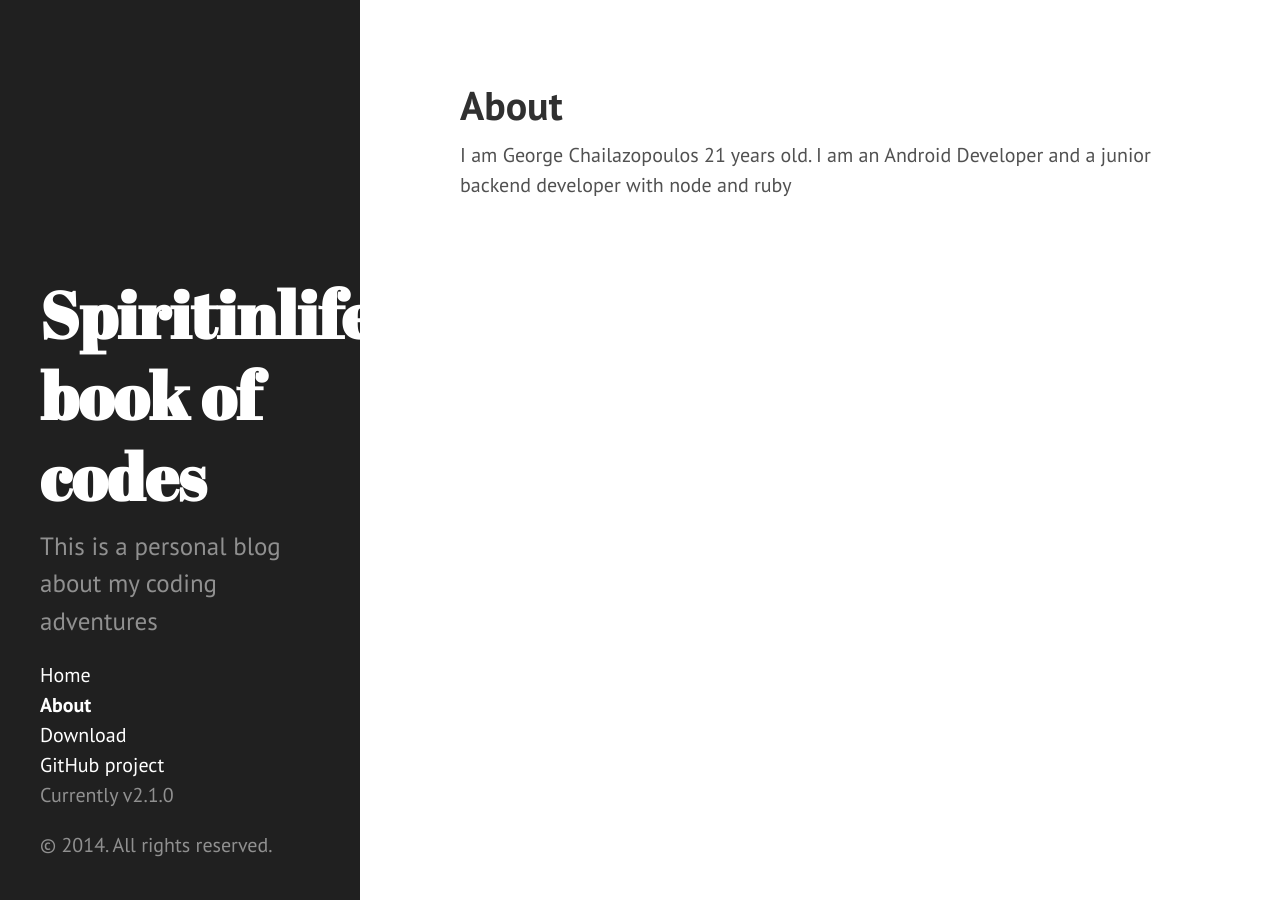
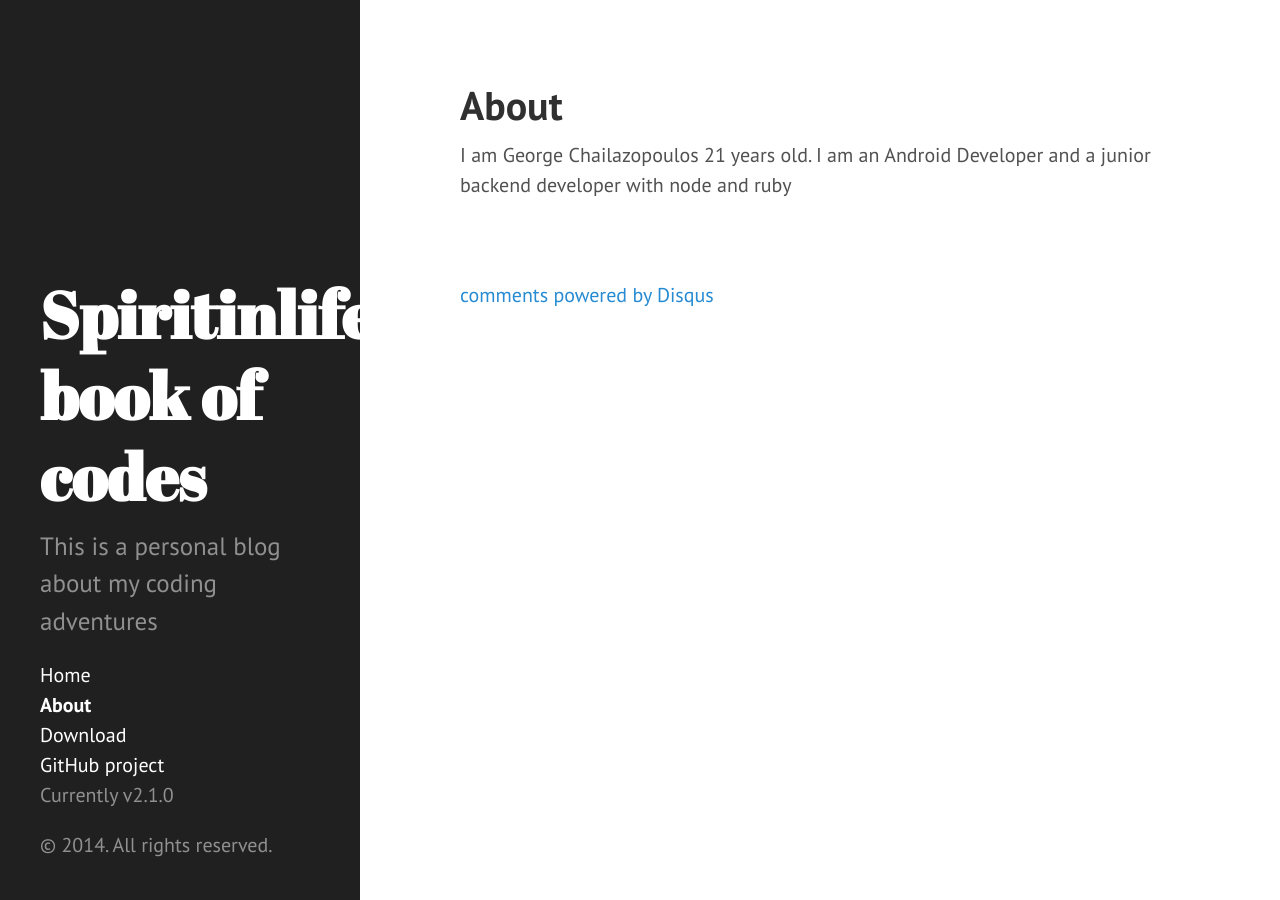
Before and after one commit to spiritinlife/spiritinlife.github.io, a Jekyll site: the page built from about.md, in a window 1280 px wide. Built offline with Jekyll 4.4.1, drawn with Linux system fonts in a browser that asks for light colours; Markdown is read by kramdown in place of the engine named in the settings; comment, search, counter and statistics services are not loaded.

Commit message:
New start

```diff
--- a/_layouts/default.html
+++ b/_layouts/default.html
@@ -10,8 +10,8 @@
 
     <div class="content container">
       {{ content }}
+  	  {% include comments.html %}
     </div>
-  {% include comments.html %}
 
   </body>
 </html>
```
